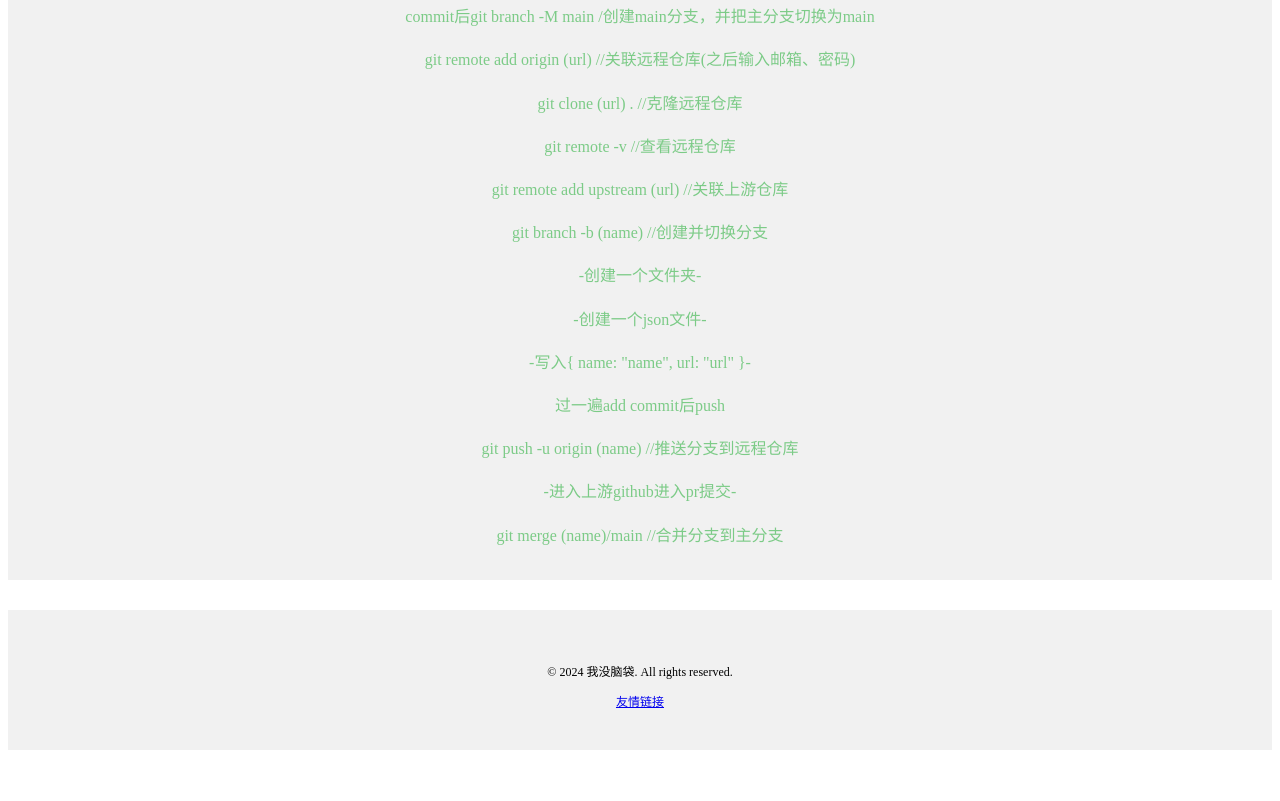
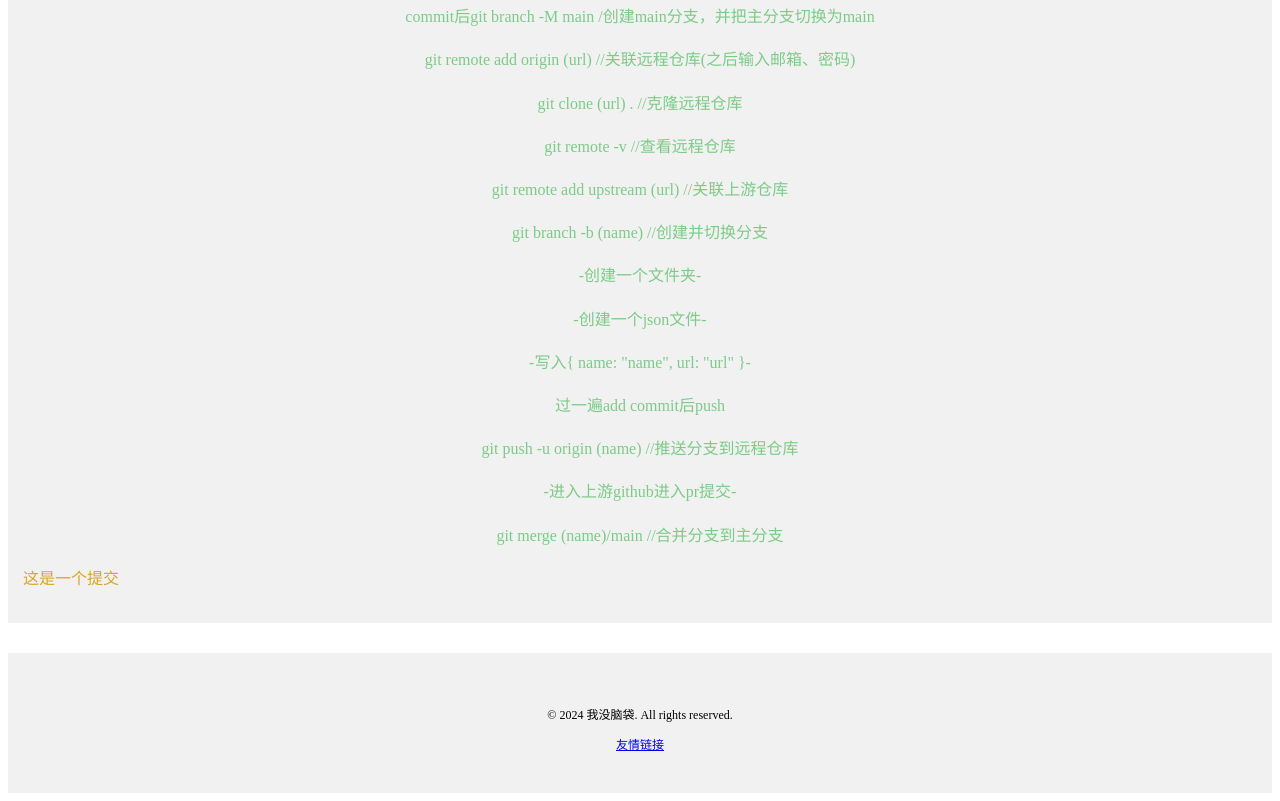
Before and after one commit to 1baidao/01, a plain HTML site: page index.html in a window 1280 px wide. Shown: the part 2038-2839 px from the top of the page. Before the commit the page ends 2796 px from the top, so only its background shows below. Drawn offline with Linux system fonts and the light colour scheme.

Commit message:
这是第二次提交

```diff
--- a/index.html
+++ b/index.html
@@ -132,7 +132,7 @@
   <p id="vs-f">git push -u origin (name) //推送分支到远程仓库</p>
   <p id="vs-f">-进入上游github进入pr提交-</p>
   <p id="vs-f">git merge (name)/main //合并分支到主分支</p>
-
+  <p>这是一个提交</p>
 </div>
 </div>
     <div
```
